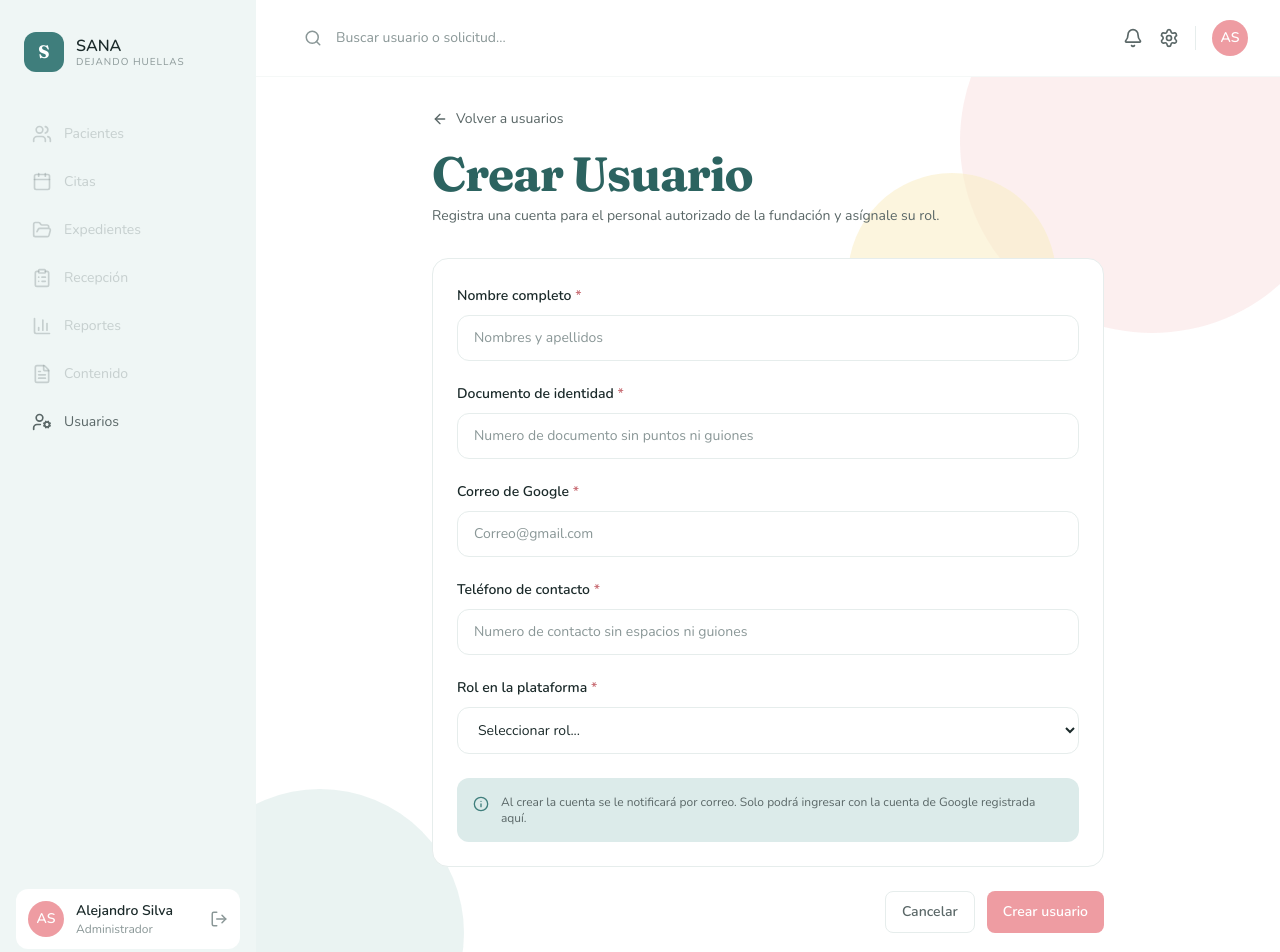
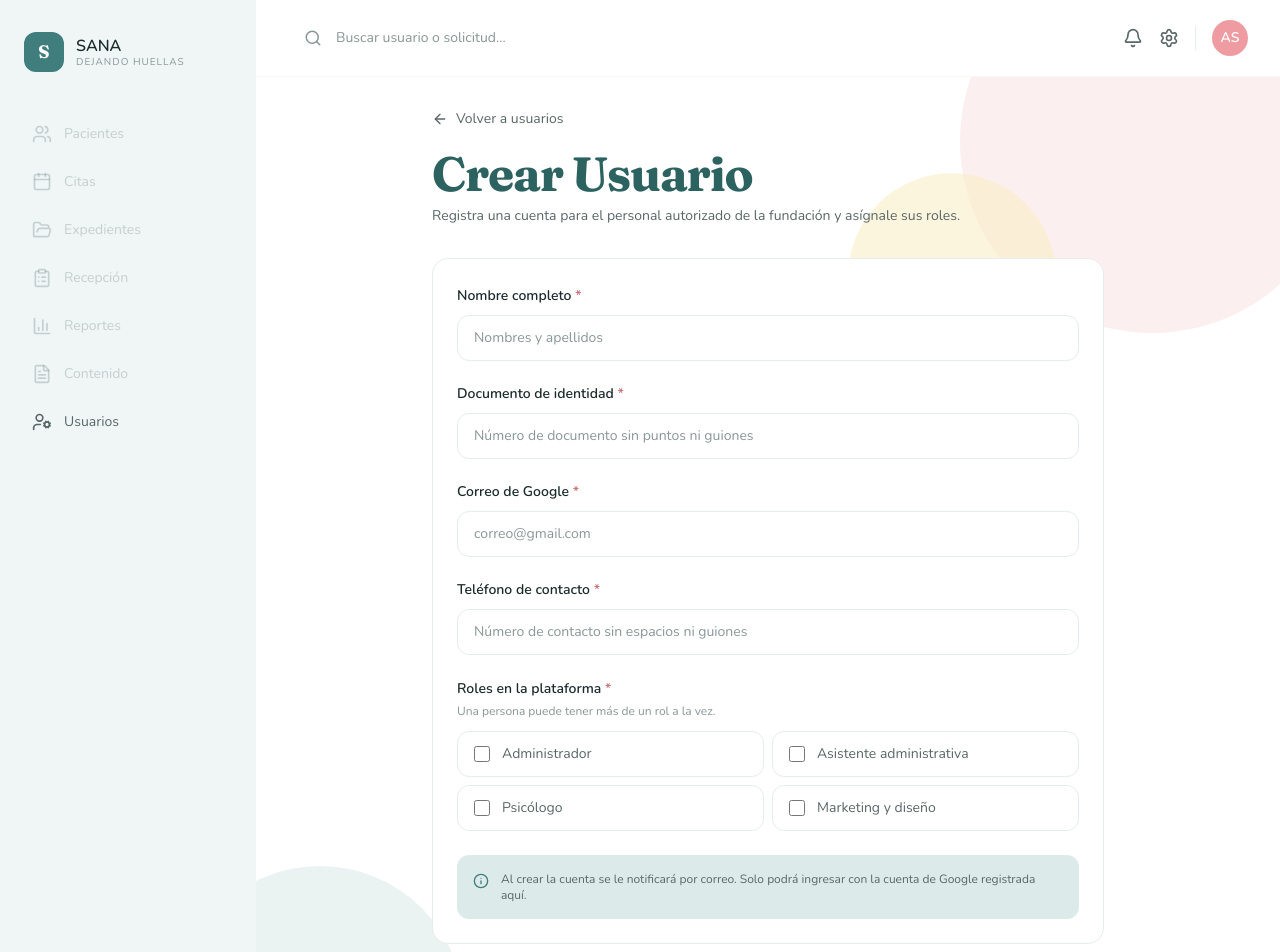
Before and after one commit to Julianlo3/SANA, a Next.js app in the folder FrontEnd/sana/: page /users/new in a window 1280 px wide. Shown: the top 952 px of the page. Built offline with nearby package versions, Linux system fonts and the light colour scheme.

Commit message:
refactor(users): support multiple roles per user

```diff
--- a/FrontEnd/sana/app/(panel)/users/new/page.tsx
+++ b/FrontEnd/sana/app/(panel)/users/new/page.tsx
@@ -6,14 +6,13 @@ import { useRouter } from "next/navigation";
 import { ArrowLeft, Info } from "lucide-react";
 import PageDecor from "@/components/ui/PageDecor";
 import Button from "@/components/ui/Button";
-import { ROLES } from "@/lib/mocks/users";
+import { ROLE_CATALOG } from "@/lib/mocks/users";
 
 type FormFields = {
   fullName: string;
   identityDocument: string;
   email: string;
   phone: string;
-  roleId: string;
 };
 
 const emptyForm: FormFields = {
@@ -21,17 +20,27 @@ const emptyForm: FormFields = {
   identityDocument: "",
   email: "",
   phone: "",
-  roleId: "",
 };
 
 export default function NewUserPage() {
   const router = useRouter();
   const [form, setForm] = useState<FormFields>(emptyForm);
+  const [roleIds, setRoleIds] = useState<number[]>([]);
   const [errors, setErrors] = useState<Partial<FormFields>>({});
+  const [rolesError, setRolesError] = useState<string>();
 
   function update(field: keyof FormFields, value: string) {
     setForm((current) => ({ ...current, [field]: value }));
     setErrors((current) => ({ ...current, [field]: undefined }));
+  }
+
+  function toggleRole(id: number) {
+    setRolesError(undefined);
+    setRoleIds((current) =>
+      current.includes(id)
+        ? current.filter((item) => item !== id)
+        : [...current, id],
+    );
   }
 
   function validate(): boolean {
@@ -62,18 +71,17 @@ export default function NewUserPage() {
       found.phone = "Debe contener entre 7 y 10 dígitos.";
     }
 
-    if (!form.roleId) {
-      found.roleId = "Debe asignar un rol.";
-    }
+    const missingRoles = roleIds.length === 0;
+    setRolesError(missingRoles ? "Debe asignar al menos un rol." : undefined);
 
     setErrors(found);
-    return Object.keys(found).length === 0;
+    return Object.keys(found).length === 0 && !missingRoles;
   }
 
   function handleSubmit() {
     if (!validate()) return;
 
-    console.log("Crear usuario:", form);
+    console.log("Crear usuario:", { ...form, roleIds });
     router.push("/users");
   }
 
@@ -95,7 +103,7 @@ export default function NewUserPage() {
         </h1>
         <p className="mt-2 text-sm text-text-muted">
           Registra una cuenta para el personal autorizado de la fundación y
-          asígnale su rol.
+          asígnale sus roles.
         </p>
 
         <div className="mt-8 rounded-2xl border border-border bg-surface p-6">
@@ -112,7 +120,7 @@ export default function NewUserPage() {
             value={form.identityDocument}
             error={errors.identityDocument}
             onChange={(value) => update("identityDocument", value)}
-            placeholder="Numero de documento sin puntos ni guiones"
+            placeholder="Número de documento sin puntos ni guiones"
           />
 
           <Field
@@ -121,7 +129,7 @@ export default function NewUserPage() {
             value={form.email}
             error={errors.email}
             onChange={(value) => update("email", value)}
-            placeholder="Correo@gmail.com"
+            placeholder="correo@gmail.com"
           />
 
           <Field
@@ -129,33 +137,48 @@ export default function NewUserPage() {
             value={form.phone}
             error={errors.phone}
             onChange={(value) => update("phone", value)}
-            placeholder="Numero de contacto sin espacios ni guiones"
+            placeholder="Número de contacto sin espacios ni guiones"
           />
 
-          <label className="mt-5 block">
-            <span className="text-sm font-semibold text-text">
-              Rol en la plataforma <span className="text-danger">*</span>
-            </span>
-            <select
-              value={form.roleId}
-              onChange={(event) => update("roleId", event.target.value)}
-              className={`mt-2 w-full cursor-pointer rounded-xl border bg-surface px-4 py-3 text-sm text-text focus:outline-none focus:ring-2 focus:ring-primary/40 ${
-                errors.roleId ? "border-danger" : "border-border"
-              }`}
-            >
-              <option value="">Seleccionar rol...</option>
-              {ROLES.map((role) => (
-                <option key={role.id} value={role.id}>
-                  {role.name}
-                </option>
-              ))}
-            </select>
-            {errors.roleId && (
-              <span className="mt-1.5 block text-xs text-danger">
-                {errors.roleId}
+          <fieldset className="mt-6">
+            <legend className="text-sm font-semibold text-text">
+              Roles en la plataforma <span className="text-danger">*</span>
+            </legend>
+            <p className="mt-1 text-xs text-text-subtle">
+              Una persona puede tener más de un rol a la vez.
+            </p>
+
+            <div className="mt-3 grid gap-2 sm:grid-cols-2">
+              {ROLE_CATALOG.map((role) => {
+                const checked = roleIds.includes(role.id);
+
+                return (
+                  <label
+                    key={role.id}
+                    className={`flex cursor-pointer items-center gap-3 rounded-xl border px-4 py-3 text-sm transition ${
+                      checked
+                        ? "border-primary bg-primary-soft text-text"
+                        : "border-border text-text-muted hover:border-primary/40"
+                    }`}
+                  >
+                    <input
+                      type="checkbox"
+                      checked={checked}
+                      onChange={() => toggleRole(role.id)}
+                      className="h-4 w-4 cursor-pointer accent-primary"
+                    />
+                    {role.name}
+                  </label>
+                );
+              })}
+            </div>
+
+            {rolesError && (
+              <span className="mt-2 block text-xs text-danger">
+                {rolesError}
               </span>
             )}
-          </label>
+          </fieldset>
 
           <div className="mt-6 flex gap-3 rounded-xl bg-primary-soft p-4 text-xs text-text-muted">
             <Info size={16} className="mt-0.5 shrink-0 text-primary" />
--- a/FrontEnd/sana/components/users/UserRow.tsx
+++ b/FrontEnd/sana/components/users/UserRow.tsx
@@ -5,9 +5,9 @@ import UserActionsMenu, { type UserAction } from "./UserActionsMenu";
 import type { User, UserStatus } from "@/lib/mocks/users";
 
 const statusStyles: Record<UserStatus, string> = {
-  active: "bg-accent/15 text-accent",
-  inactive: "bg-text-subtle/15 text-text-subtle",
-  blocked: "bg-red-500/15 text-red-400",
+  active: "bg-success-soft text-success",
+  inactive: "bg-surface-muted text-text-subtle",
+  blocked: "bg-danger-soft text-danger",
 };
 
 const statusLabels: Record<UserStatus, string> = {
@@ -38,10 +38,10 @@ export default function UserRow({
     .join("");
 
   return (
-    <tr className="border-b border-border/30 last:border-0">
+    <tr className="border-b border-border last:border-0">
       <td className="py-4 pl-5 pr-3">
         <div className="flex items-center gap-3">
-          <div className="flex h-9 w-9 shrink-0 items-center justify-center rounded-full bg-primary-dark text-xs font-semibold text-white">
+          <div className="flex h-9 w-9 shrink-0 items-center justify-center rounded-full bg-accent text-xs font-semibold text-white">
             {initials}
           </div>
           <span className="font-medium text-text">{user.fullName}</span>
@@ -51,14 +51,26 @@ export default function UserRow({
       <td className="px-3 py-4 text-sm text-text-muted">{user.email}</td>
 
       <td className="px-3 py-4">
-        <span className="rounded-md bg-surface-raised px-2.5 py-1 text-xs text-text-muted">
-          {user.role}
-        </span>
+        <div className="flex flex-wrap gap-1.5">
+          {user.roles.map((role) => (
+            <span
+              key={role.id}
+              title={role.active ? "Rol activo" : "Rol desactivado"}
+              className={`rounded-md px-2.5 py-1 text-xs ${
+                role.active
+                  ? "bg-primary-soft text-primary"
+                  : "bg-surface-muted text-text-subtle line-through"
+              }`}
+            >
+              {role.name}
+            </span>
+          ))}
+        </div>
       </td>
 
       <td className="px-3 py-4">
         <span
-          className={`rounded-full px-2.5 py-1 text-xs font-medium ${statusStyles[user.status]}`}
+          className={`rounded-full px-2.5 py-1 text-xs font-semibold ${statusStyles[user.status]}`}
         >
           {statusLabels[user.status]}
         </span>
@@ -71,7 +83,7 @@ export default function UserRow({
           onClick={onToggleMenu}
           aria-label={`Acciones para ${user.fullName}`}
           aria-expanded={menuOpen}
-          className="cursor-pointer rounded-lg p-2 text-text-subtle transition hover:bg-surface-raised hover:text-text"
+          className="cursor-pointer rounded-lg p-2 text-text-subtle transition hover:bg-surface-muted hover:text-text"
         >
           <MoreVertical size={18} />
         </button>
--- a/FrontEnd/sana/lib/mocks/users.ts
+++ b/FrontEnd/sana/lib/mocks/users.ts
@@ -1,4 +1,10 @@
 export type UserStatus = "active" | "inactive" | "blocked";
+
+export type UserRole = {
+  id: number;
+  name: string;
+  active: boolean;
+};
 
 export type User = {
   id: number;
@@ -6,12 +12,12 @@ export type User = {
   identityDocument: string;
   email: string;
   phone: string;
-  role: string;
+  roles: UserRole[];
   status: UserStatus;
   lastLoginAt: string;
 };
 
-export const ROLES = [
+export const ROLE_CATALOG = [
   { id: 4, name: "Administrador" },
   { id: 1, name: "Asistente administrativa" },
   { id: 5, name: "Psicólogo" },
@@ -22,40 +28,43 @@ export const mockUsers: User[] = [
   {
     id: 1,
     fullName: "Elena Navarro",
-    identityDocument: "1061234567",
-    email: "elena.navarro@gmail.com",
-    phone: "3001234567",
-    role: "Administrador",
+    identityDocument: "1000000001",
+    email: "elena.navarro@ejemplo.com",
+    phone: "3000000001",
+    roles: [{ id: 4, name: "Administrador", active: true }],
     status: "active",
     lastLoginAt: "Hace 2 horas",
   },
   {
     id: 2,
     fullName: "Miguel Castillo",
-    identityDocument: "1062345678",
-    email: "m.castillo@gmail.com",
-    phone: "3012345678",
-    role: "Psicólogo",
+    identityDocument: "1000000002",
+    email: "m.castillo@ejemplo.com",
+    phone: "3000000002",
+    roles: [
+      { id: 5, name: "Psicólogo", active: true },
+      { id: 2, name: "Marketing y diseño", active: true },
+    ],
     status: "active",
     lastLoginAt: "Ayer, 14:30",
   },
   {
     id: 3,
     fullName: "Carlos Mendoza",
-    identityDocument: "1063456789",
-    email: "recepcion.huellas@gmail.com",
-    phone: "3023456789",
-    role: "Asistente administrativa",
+    identityDocument: "1000000003",
+    email: "recepcion@ejemplo.com",
+    phone: "3000000003",
+    roles: [{ id: 1, name: "Asistente administrativa", active: true }],
     status: "blocked",
     lastLoginAt: "Hace 5 días",
   },
   {
     id: 4,
     fullName: "Valeria Rojas",
-    identityDocument: "1064567890",
-    email: "v.rojas@gmail.com",
-    phone: "3034567890",
-    role: "Marketing y diseño",
+    identityDocument: "1000000004",
+    email: "v.rojas@ejemplo.com",
+    phone: "3000000004",
+    roles: [{ id: 2, name: "Marketing y diseño", active: false }],
     status: "inactive",
     lastLoginAt: "Hace 1 mes",
   },
```
